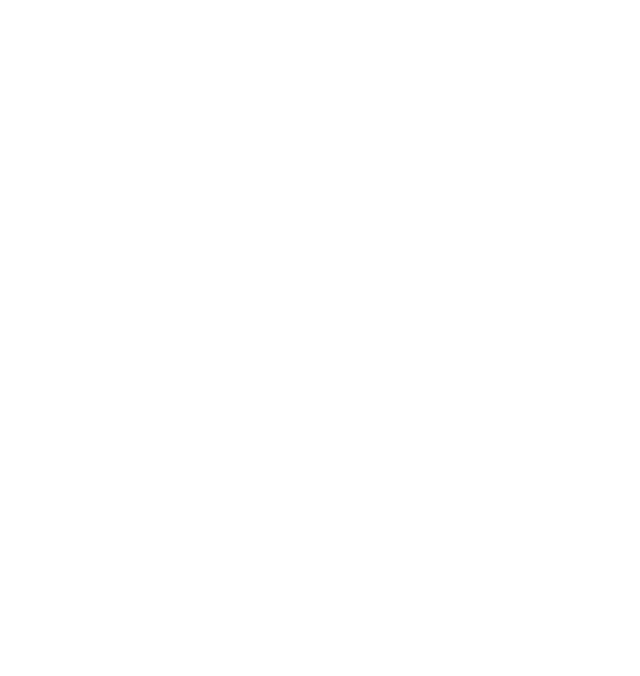
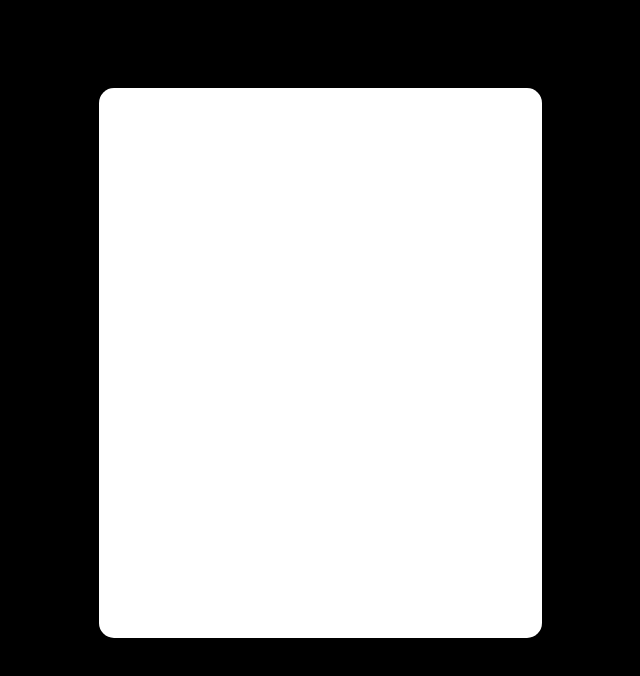
Before and after one commit to kanitmann/calculator_JS, a plain HTML site: page index.html in a window 1280 px wide. Shown: the whole page, without its empty margins (288-928 px from the left). Drawn offline with Linux system fonts and the light colour scheme.

Commit message:
UI update 1

```diff
--- a/CSS/style.css
+++ b/CSS/style.css
@@ -0,0 +1,14 @@
+body{
+    background-color: black;
+    align-items: center;
+}
+
+.calc{
+    margin-left: 30%;
+    margin-bottom: 5%;
+    margin-top: 7%;
+    height: 550px;
+    width: 35%;
+    background-color: white;
+    border-radius: 15px;
+}
--- a/index.html
+++ b/index.html
@@ -4,9 +4,18 @@
     <meta charset="UTF-8">
     <meta http-equiv="X-UA-Compatible" content="IE=edge">
     <meta name="viewport" content="width=device-width, initial-scale=1.0">
+    <link rel="stylesheet" href="./CSS/style.css">
     <title>Calculator</title>
 </head>
 <body>
+    <div class="calc">
+        <div class="screen">
 
+        </div>
+
+        <div class="buttons">
+
+        </div>
+    </div>
 </body>
 </html>
```
